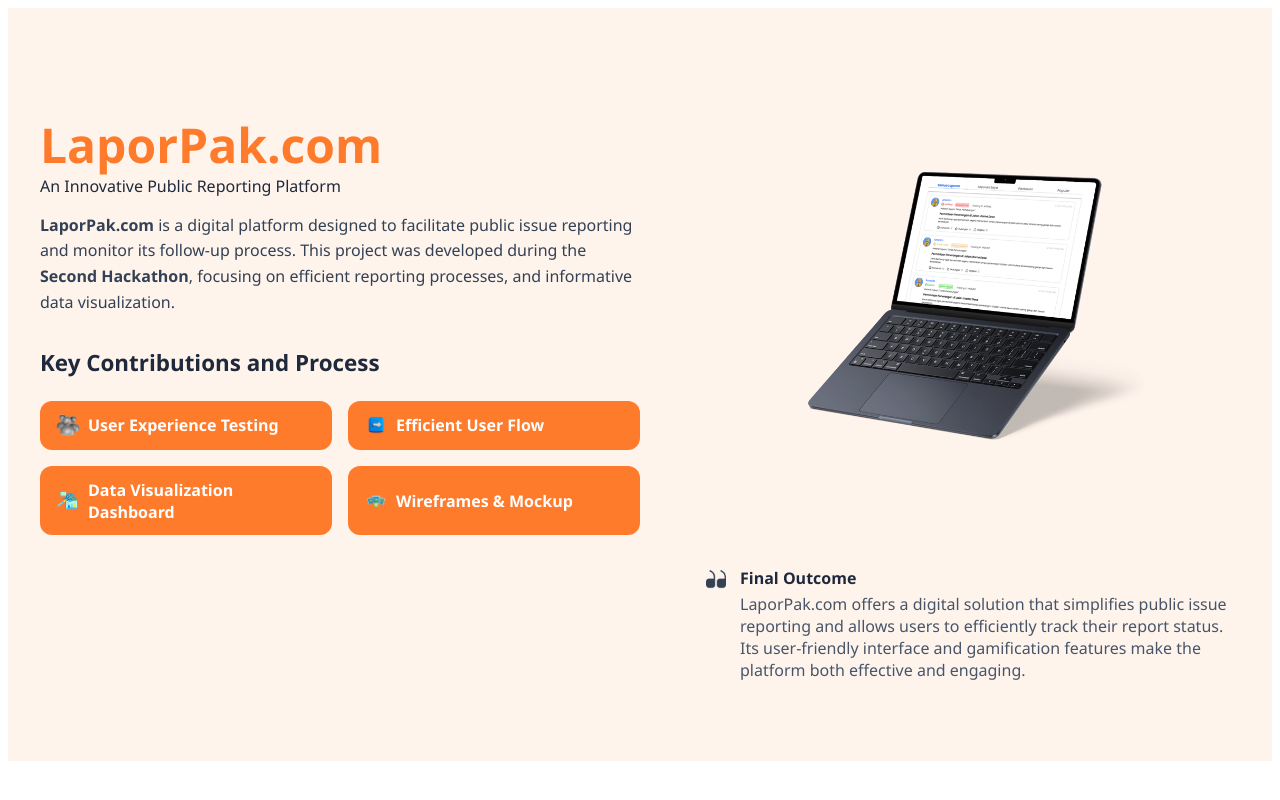
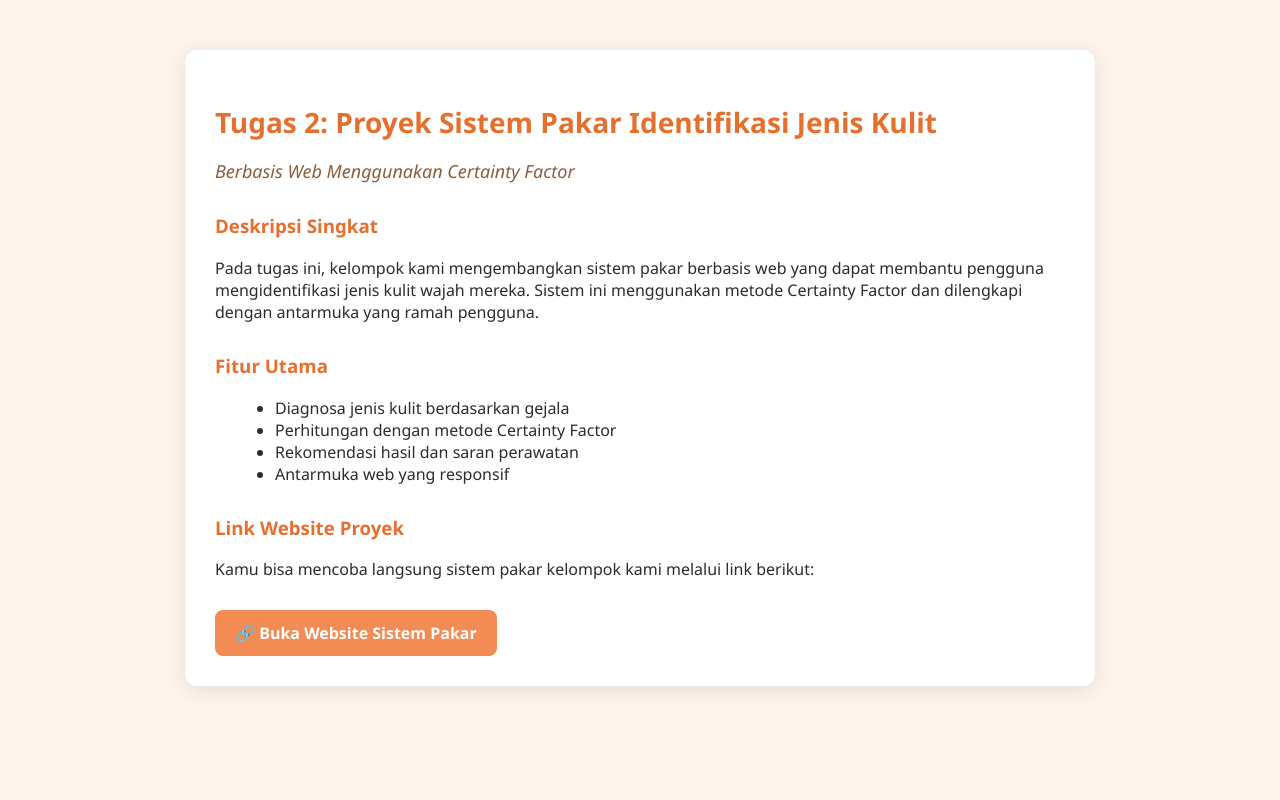
Before and after one commit to salmssall/salmasalsabilla-blog, a plain HTML site: page project-laporpak.html in a window 1280 px wide. Drawn offline with Linux system fonts and the light colour scheme.

Commit message:
Update
Tambah Tugas

```diff
--- a/project-laporpak.html
+++ b/project-laporpak.html
@@ -1,50 +1,117 @@
-<section style="background-color: #fff4ec; padding: 4rem 2rem; font-family: 'Segoe UI', sans-serif;">
-    <div style="display: flex; flex-wrap: wrap; align-items: center; justify-content: center; gap: 2rem; max-width: 1200px; margin: 0 auto;">
-      <!-- Text Content -->
-      <div style="flex: 1 1 500px; max-width: 600px;">
-        <h1 style="font-size: 3rem; color: #ff7b2c; font-weight: 800; margin-bottom: 0.5rem;">
-          LaporPak<span style="color:#ff7b2c;">.com</span>
-        </h1>
-        <p style="margin-top: -10px; font-size: 1rem; color: #1e293b; font-weight: 500;">An Innovative Public Reporting Platform</p>
+<!DOCTYPE html>
+<html lang="id">
+<head>
+  <meta charset="UTF-8" />
+  <meta name="viewport" content="width=device-width, initial-scale=1" />
+  <title>Tugas 2 - Proyek Sistem Pakar</title>
+  <style>
+    :root {
+      --orange: #f28b54;
+      --orange-dark: #e76f2d;
+      --orange-soft: #fff4ed;
+      --text-dark: #2c2c2c;
+    }
 
+    body {
+      font-family: 'Segoe UI', sans-serif;
+      background-color: var(--orange-soft);
+      color: var(--text-dark);
+      margin: 0;
+      padding: 0;
+    }
 
-        <p style="color: #334155; font-size: 1rem; margin-top: 1rem; line-height: 1.6;">
-          <strong>LaporPak.com</strong> is a digital platform designed to facilitate public issue reporting and monitor its follow-up process.
-          This project was developed during the <strong>Second Hackathon</strong>, focusing on efficient reporting processes, and informative data visualization.
-        </p>
-        <h3 style="margin-top: 2rem; font-size: 1.4rem; color: #1e293b; font-weight: 700;">Key Contributions and Process</h3>
-        <div style="display: grid; grid-template-columns: repeat(auto-fit, minmax(220px, 1fr)); gap: 1rem; margin-top: 1rem;">
-          <div style="background-color: #ff7b2c; color: white; padding: 0.8rem 1rem; border-radius: 0.75rem; font-weight: 600; display: flex; align-items: center; gap: 0.5rem;">
-            <img src="assets/icons/1.png" width="24"> User Experience Testing
-          </div>
-          <div style="background-color: #ff7b2c; color: white; padding: 0.8rem 1rem; border-radius: 0.75rem; font-weight: 600; display: flex; align-items: center; gap: 0.5rem;">
-            <img src="assets/icons/2.png" width="24"> Efficient User Flow
-          </div>
-          <div style="background-color: #ff7b2c; color: white; padding: 0.8rem 1rem; border-radius: 0.75rem; font-weight: 600; display: flex; align-items: center; gap: 0.5rem;">
-            <img src="assets/icons/3.png" width="24"> Data Visualization Dashboard
-          </div>
-          <div style="background-color: #ff7b2c; color: white; padding: 0.8rem 1rem; border-radius: 0.75rem; font-weight: 600; display: flex; align-items: center; gap: 0.5rem;">
-            <img src="assets/icons/4.png" width="24"> Wireframes & Mockup
-          </div>
-        </div>
-      </div>
+    .container {
+      width: 90%;
+      max-width: 850px;
+      margin: 50px auto;
+      background-color: #fff;
+      padding: 30px;
+      border-radius: 12px;
+      box-shadow: 0 4px 20px rgba(0, 0, 0, 0.1);
+    }
 
-      <!-- Image Section -->
-      <div style="flex: 1 1 400px; text-align: center;">
-        <img src="assets/imgs/laporpak.png" alt="LaporPak Mockup" style="width: 100%; max-width: 400px;">
-      </div>
-    </div>
+    .section-title {
+      font-size: 28px;
+      color: var(--orange-dark);
+      margin-bottom: 5px;
+    }
 
-    <!-- Final Outcome -->
-    <div style="margin-top: 2rem; max-width: 1200px; margin-left: auto; margin-right: auto;">
-      <div style="display: flex; justify-content: flex-end; align-items: flex-start; gap: 0.75rem;">
-        <img src="assets/imgs/quote-up.png" width="24">
-        <div>
-          <h4 style="color: #1e293b; font-weight: 700; margin: 0;">Final Outcome</h4>
-          <p style="color: #475569; max-width: 500px; margin-top: 0.25rem;">
-            LaporPak.com offers a digital solution that simplifies public issue reporting and allows users to efficiently track their report status. Its user-friendly interface and gamification features make the platform both effective and engaging.
-          </p>
-        </div>
+    .subtitle {
+      font-size: 18px;
+      font-style: italic;
+      color: #8b5e3c;
+      margin-bottom: 20px;
+    }
+
+    .content h3 {
+      color: var(--orange-dark);
+      margin-top: 30px;
+    }
+
+    .content ul,
+    .content ol {
+      margin-left: 20px;
+      margin-bottom: 15px;
+    }
+
+    .content p {
+      margin-bottom: 15px;
+    }
+
+    .project-link {
+      display: inline-block;
+      color: var(--orange);
+      font-weight: bold;
+      text-decoration: none;
+      border-bottom: 2px solid var(--orange);
+      transition: all 0.3s;
+    }
+
+    .project-link:hover {
+      color: var(--orange-dark);
+      border-bottom-color: var(--orange-dark);
+    }
+
+    .project-btn {
+      display: inline-block;
+      margin-top: 15px;
+      padding: 12px 20px;
+      background-color: var(--orange);
+      color: white;
+      text-decoration: none;
+      border-radius: 8px;
+      font-weight: bold;
+      transition: background 0.3s;
+    }
+
+    .project-btn:hover {
+      background-color: var(--orange-dark);
+    }
+  </style>
+</head>
+<body>
+  <section class="tugas">
+    <div class="container">
+      <h2 class="section-title">Tugas 2: Proyek Sistem Pakar Identifikasi Jenis Kulit</h2>
+      <p class="subtitle">Berbasis Web Menggunakan Certainty Factor</p>
+
+      <div class="content">
+        <h3>Deskripsi Singkat</h3>
+        <p>Pada tugas ini, kelompok kami mengembangkan sistem pakar berbasis web yang dapat membantu pengguna mengidentifikasi jenis kulit wajah mereka. Sistem ini menggunakan metode Certainty Factor dan dilengkapi dengan antarmuka yang ramah pengguna.</p>
+
+        <h3>Fitur Utama</h3>
+        <ul>
+          <li>Diagnosa jenis kulit berdasarkan gejala</li>
+          <li>Perhitungan dengan metode Certainty Factor</li>
+          <li>Rekomendasi hasil dan saran perawatan</li>
+          <li>Antarmuka web yang responsif</li>
+        </ul>
+
+        <h3>Link Website Proyek</h3>
+        <p>Kamu bisa mencoba langsung sistem pakar kelompok kami melalui link berikut:</p>
+        <a href="https://sistem-pakar-kulit-kel2.vercel.app/" target="_blank" class="project-btn">🔗 Buka Website Sistem Pakar</a>
       </div>
     </div>
   </section>
+</body>
+</html>
```
Also changed, not shown: index.html (+17 -29 lines), project-agrotour.html (+194 -41 lines), assets/imgs/Tugas1.png (added), assets/imgs/Tugas2.png (added), 2 other files.
